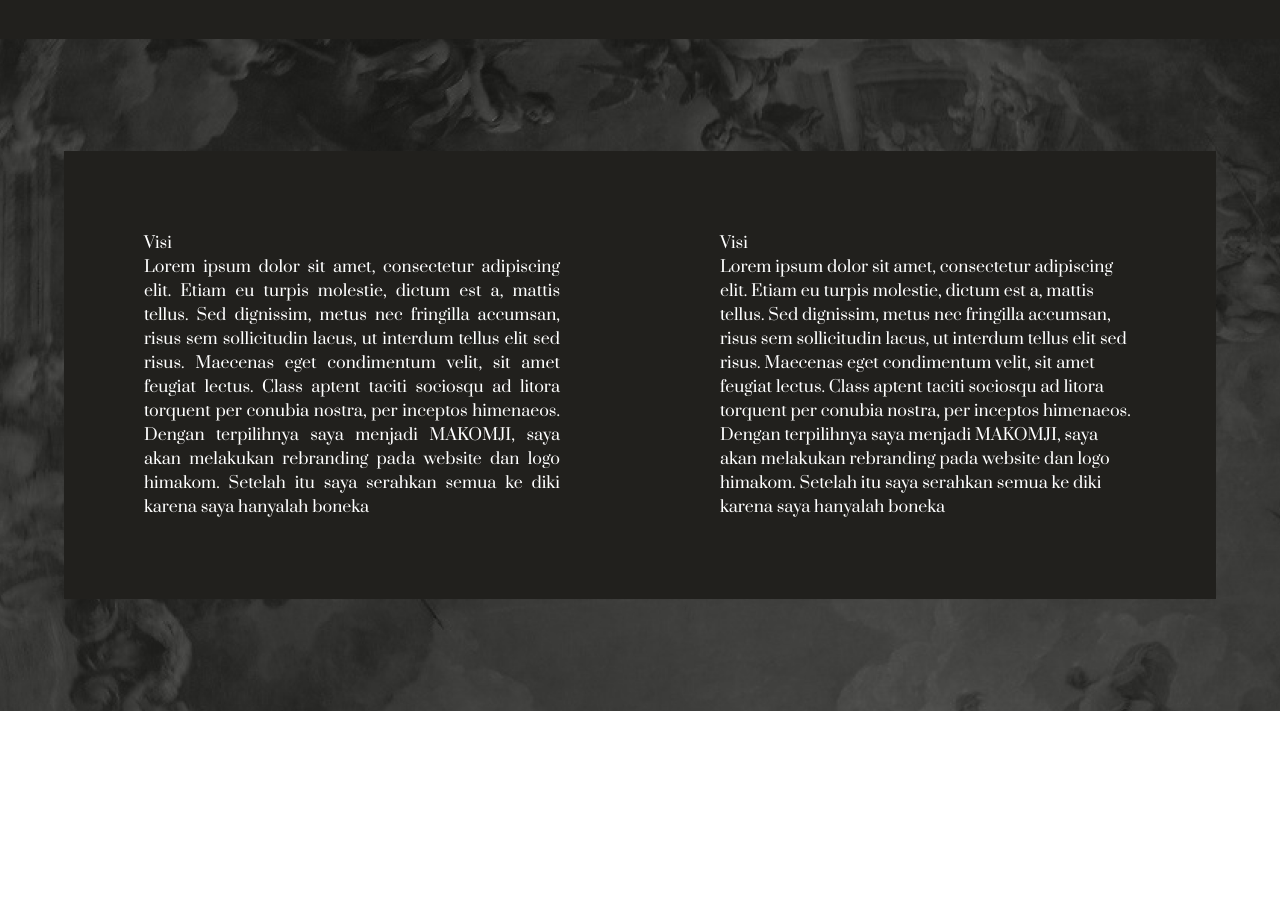
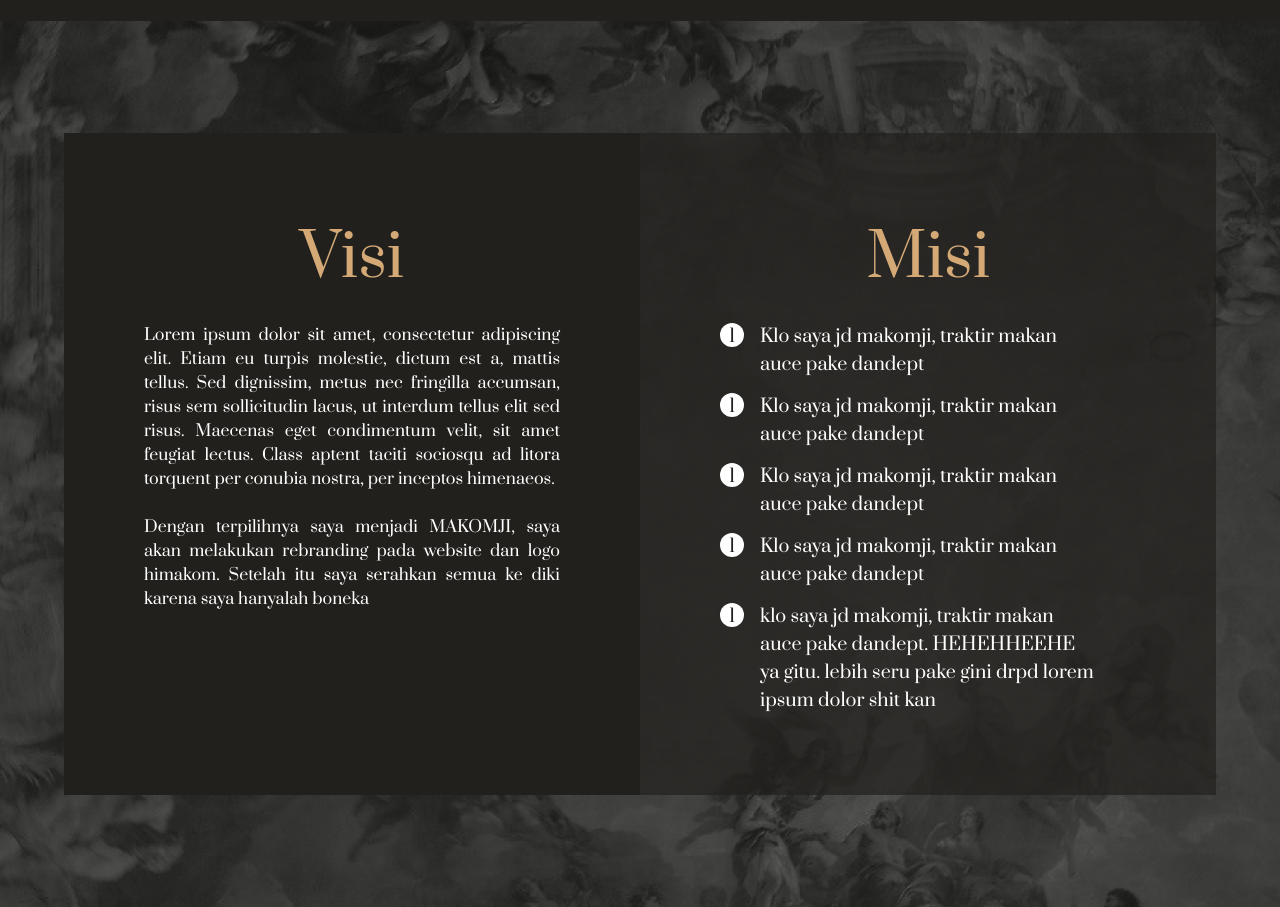
Before and after one commit to Pemira-Himakom/web-pemira-2022, a React (Create React App) app in the folder client/: page / in a window 1280 px wide. Shown: the part 4320-5227 px from the top of the page. Before the commit the page ends 5031 px from the top, so only its background shows below. Built offline with nearby package versions, Linux system fonts and the light colour scheme.

Commit message:
added candidate profile v1

```diff
--- a/client/package.json
+++ b/client/package.json
@@ -1,6 +1,6 @@
 {
   "name": "web-pemira",
-  "homepage": "https://github.com/Pemira-Himakom/web-pemira",
+  "homepage": "https://github.com/",
   "version": "0.1.0",
   "private": true,
   "dependencies": {
--- a/client/src/App.css
+++ b/client/src/App.css
@@ -335,3 +335,11 @@ img {
 .candidates-bg{
     background-image: url('./img/candidates/smoke2.png');
 }
+
+.candidates .circle-no {
+    min-height: 1.5rem;
+    min-width: 1.5rem;
+    background-color: white;
+    border-radius: 50%;
+    place-items: center;
+}
--- a/client/src/App.js
+++ b/client/src/App.js
@@ -9,7 +9,7 @@ import TokenAssignment from "./pages/Admin/TokenAssignment";
 function App() {
   return (
     <div>
-      <Router>
+      {/* <Router>
         <Routes>
           <Route exact path="/" element={<Home />} />
           <Route path="/admin">
@@ -19,7 +19,8 @@ function App() {
             <Route path="assign" element={<TokenAssignment />} />
           </Route>
         </Routes>
-      </Router>
+      </Router> */}
+      <Home/>
     </div>
   );
 }
--- a/client/src/pages/CandidateProfile/Candidate1.jsx
+++ b/client/src/pages/CandidateProfile/Candidate1.jsx
@@ -3,49 +3,82 @@ import Frame from '../../img/candidates/img.png'
 
 const Candidate1 = () => {
   return (
-    <div className='h-fit w-max-scren bg-[#21201D] font-prata'>
+    <div className='h-fit w-max-scren bg-[#21201D] font-prata candidates'>
 
         <div className='h-fit flex flex-col lg:flex-row justify-center timeline-bg p-10'>
-            <div className='relative  m-auto h-[100%] mr-2'>
+
+            <div className='relative  m-auto h-[100%] mr-2 justify-center flex lg:pl-28'>
                 <img src={Frame}></img>
-                <h1 className='absolute m-auto z-10 text-[300px] right-[-30px] top-[25%] lg:top-[32%] text-white shadowm-xl '>1</h1>
+                <h1 className='absolute m-auto z-10 text-[150px] lg:text-[300px] right-[0px] lg:right-[-30px] top-[54%] lg:top-[32%] text-white shadowm-xl '>1</h1>
             </div>
 
-            <div className='lg:w-[30%] mx-auto ml-2 relative flex justify-center lg:justify-start align-middle'>
-                <div className='m-auto pt-[10%] lg:pt-[38%] w-[100%]'>
+            <div className='lg:w-[50%] mx-auto ml-2 relative flex justify-center lg:justify-start align-middle'>
+                <div className='m-auto pt-[10%] lg:pt-[22%] w-[100%]'>
                     <h1 className='text-[50px] text-center lg:text-left lg:text-[100px] lg:w-[40%] leading-[0.9] text-white'>NAUFAL ABIYYU</h1>
-                    <h2 className ='text-[30px] text-center lg:pl-1 lg:text-left lg:text-[55px] text-[#D4A976] leading-[0.7] py-1'>Divisi Banyak Proker</h2>
-                    <h3 className ='text-[28px] text-center lg:pl-2 lg:text-left text-[55px] text-[#D4A976] leading-none'>2021</h3>
+                    <h2 className ='text-[30px] text-center lg:pl-1 lg:text-left lg:text-[55px] text-[#D4A976] leading-none lg:leading-[0.9] py-1'>Divisi Banyak Proker</h2>
+                    <h3 className ='text-[28px] text-center lg:pl-2 lg:text-left lg:text-[55px] text-[#D4A976] leading-none'>2021</h3>
                 </div>
             </div>
         </div>
 
         <div className='h-fit candidates-bg w-screen flex text-white justify-center candidates-bg py-28'>
 
-            <div className='w-[90%] flex lg:flex-row flex-col bg-[#21201D]'>
-                <div className='w-[50%] h-[50%] flex flex-col p-[80px]'>
-                    <div>
-                        <h1>Visi</h1>
+            <div className='w-[90%] h-fit flex lg:flex-row flex-col'>
+
+                <div className='lg:w-[50%] flex flex-col py-[40px] px-[40px] lg:p-[80px] bg-[#21201D]  '>
+
+                    <div className='flex justify-center lg:pb-5 text-[#D4A976]'>
+                        <h1 className='text-[60px]'>Visi</h1>
                     </div>
 
-                    <div className='text-justify'>
+                    <div className='text-justify '>
                         <h1>
-                            Lorem ipsum dolor sit amet, consectetur adipiscing elit. Etiam eu turpis molestie, dictum est a, mattis tellus. Sed dignissim, metus nec fringilla accumsan, risus sem sollicitudin lacus, ut interdum tellus elit sed risus. Maecenas eget condimentum velit, sit amet feugiat lectus. Class aptent taciti sociosqu ad litora torquent per conubia nostra, per inceptos himenaeos. Dengan terpilihnya saya menjadi MAKOMJI, saya akan melakukan rebranding pada website dan logo himakom. Setelah itu saya serahkan semua ke diki karena saya hanyalah boneka
+                            Lorem ipsum dolor sit amet, consectetur adipiscing elit. Etiam eu turpis molestie, dictum est a, mattis tellus. Sed dignissim, metus nec fringilla accumsan, risus sem sollicitudin lacus, ut interdum tellus elit sed risus. Maecenas eget condimentum velit, sit amet feugiat lectus. Class aptent taciti sociosqu ad litora torquent per conubia nostra, per inceptos himenaeos. <br/> <br/> Dengan terpilihnya saya menjadi MAKOMJI, saya akan melakukan rebranding pada website dan logo himakom. Setelah itu saya serahkan semua ke diki karena saya hanyalah boneka
                         </h1>
                     </div>
                 </div>
 
-                <div className='w-[50%] h-[50%] flex flex-col p-[80px] pb-[70px]'>
-                    <div>
-                        <h1>Visi</h1>
+                <div className='lg:w-[50%] flex flex-col py-[45px] px-[40px] lg:p-[80px] bg-[#21201db2] '>
+
+                    <div className='flex justify-center lg:pb-5 text-[#D4A976]'>
+                        <h1 className='text-[60px]'>Misi</h1>
                     </div>
 
-                    <div className=''>
-                        <h1>
-                            Lorem ipsum dolor sit amet, consectetur adipiscing elit. Etiam eu turpis molestie, dictum est a, mattis tellus. Sed dignissim, metus nec fringilla accumsan, risus sem sollicitudin lacus, ut interdum tellus elit sed risus. Maecenas eget condimentum velit, sit amet feugiat lectus. Class aptent taciti sociosqu ad litora torquent per conubia nostra, per inceptos himenaeos. Dengan terpilihnya saya menjadi MAKOMJI, saya akan melakukan rebranding pada website dan logo himakom. Setelah itu saya serahkan semua ke diki karena saya hanyalah boneka
-                        </h1>
+
+                    <div className='text-left'>
+                        <ul className='space-y-3.5 w-[90%]'>
+                            <li className='flex justify-start w-[100%]'>
+                                <h1 className='circle-no mr-4 grid place-items-center text-[#21201D] text-lg'>1</h1>
+                                <h1 className='grid place-items-center text-[white] text-lg'>Klo saya jd makomji, traktir makan auce pake dandept</h1>
+                            </li>
+
+                            <li className='flex justify-start w-[100%]'>
+                                <h1 className='circle-no mr-4 grid place-items-center text-[#21201D] text-lg'>1</h1>
+                                <h1 className='grid place-items-center text-[white] text-lg'>Klo saya jd makomji, traktir makan auce pake dandept</h1>
+                            </li>
+
+                            <li className='flex justify-start w-[100%]'>
+                                <h1 className='circle-no mr-4 grid place-items-center text-[#21201D] text-lg'>1</h1>
+                                <h1 className='grid place-items-center text-[white] text-lg'>Klo saya jd makomji, traktir makan auce pake dandept</h1>
+                            </li>
+
+                            <li className='flex justify-start w-[100%]'>
+                                <h1 className='circle-no mr-4 grid place-items-center text-[#21201D] text-lg'>1</h1>
+                                <h1 className='grid place-items-center text-[white] text-lg'>Klo saya jd makomji, traktir makan auce pake dandept</h1>
+                            </li>
+
+                            <li className='flex justify-start w-[100%]'>
+                                <h1 className='circle-no mr-4 grid place-items-center text-[#21201D] text-lg'>1</h1>
+                                <h1 className='grid place-items-center text-[white] text-lg'>klo saya jd makomji, traktir makan auce pake dandept.
+                                HEHEHHEEHE ya gitu. lebih seru pake gini drpd lorem ipsum dolor shit kan</h1>
+                            </li>
+
+                        </ul>
+
+
                     </div>
                 </div>
+
             </div>
 
         </div>
```
